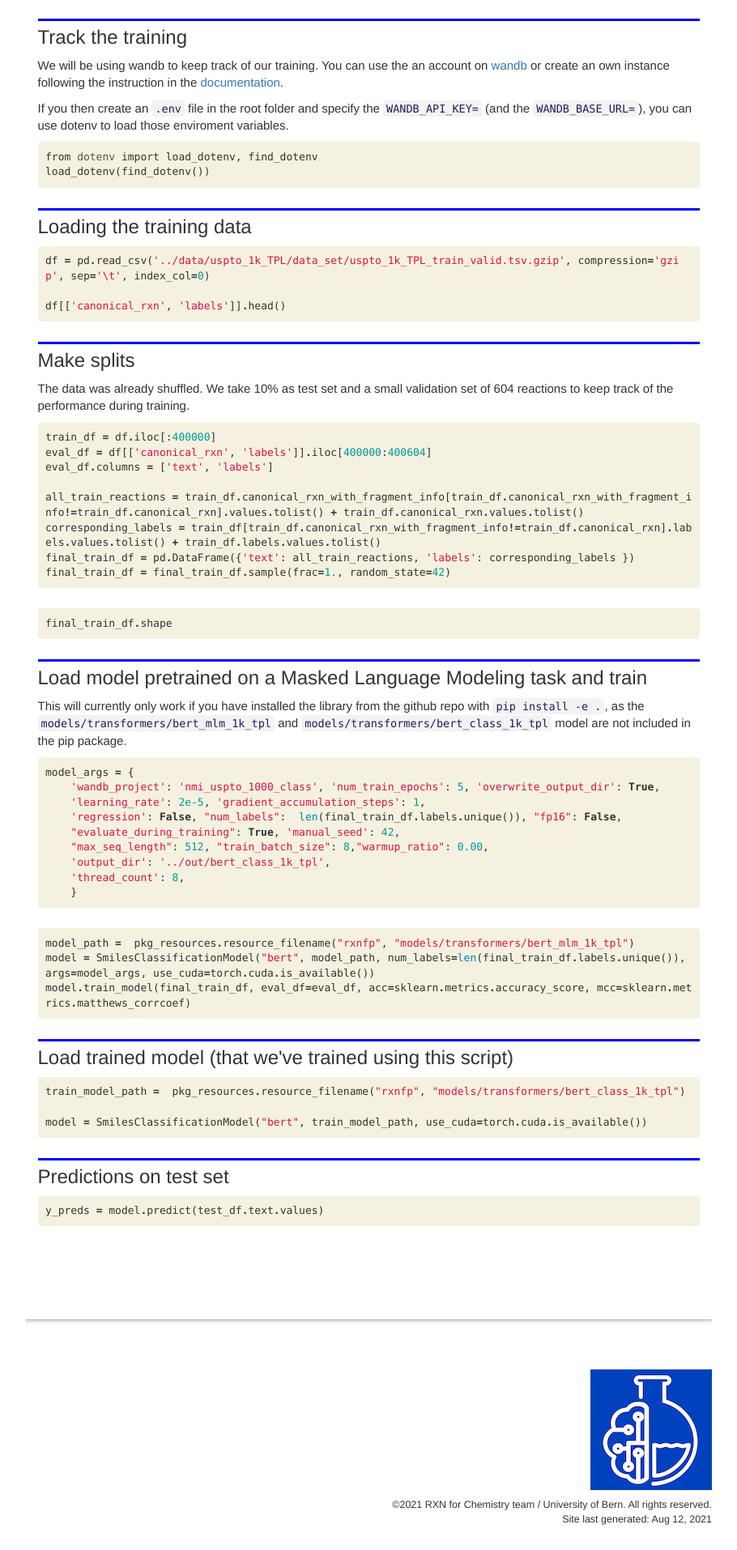
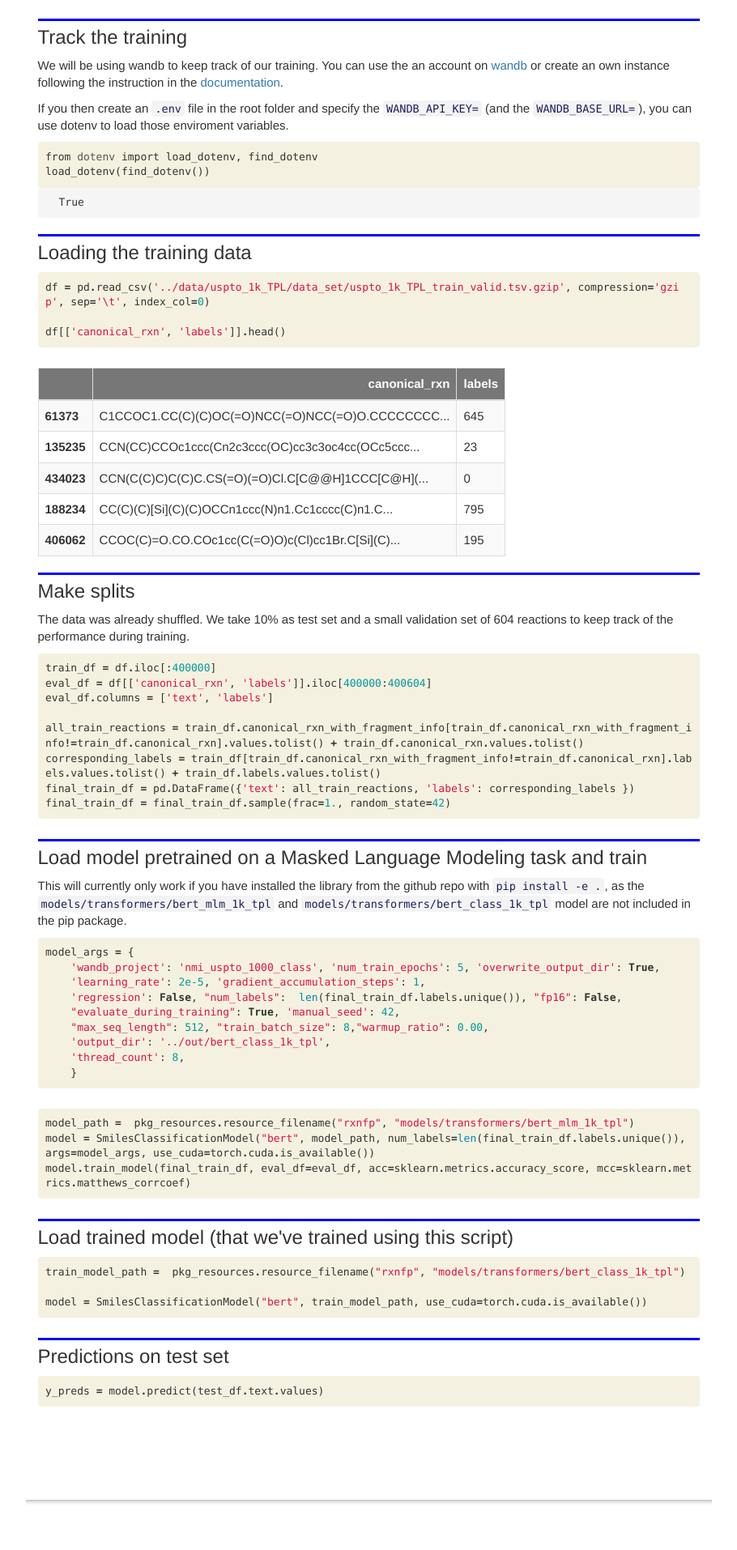
Before and after one commit to rxn4chemistry/rxnfp, a Jekyll site: the page built from docs/fine_tune_bert_on_uspto_1k_tpl.html, in a window 1280 px wide. Shown: the part 682-2596 px from the top of the page at 81% size, without its empty margins (331-1241 px from the left). Built offline with Jekyll 4.4.1, drawn with Linux system fonts in a browser that asks for light colours; nearby versions of some CDN libraries; comment, search, counter and statistics services are not loaded.

Commit message:
fixing vulnerability

```diff
--- a/docs/Gemfile
+++ b/docs/Gemfile
@@ -9,3 +9,4 @@ gem "kramdown", ">= 2.3.1"
 gem "nokogiri", ">= 1.11.4"
 gem "rexml", ">= 3.2.5"
 gem "jekyll-remote-theme"
+gem "addressable", ">= 2.8.0"
--- a/docs/fine_tune_bert_on_uspto_1k_tpl.html
+++ b/docs/fine_tune_bert_on_uspto_1k_tpl.html
@@ -79,6 +79,22 @@ nb_path: "nbs/09_fine_tune_bert_on_uspto_1k_tpl.ipynb"
 </div>
 </div>
 
+<div class="output_wrapper">
+<div class="output">
+
+<div class="output_area">
+
+
+
+<div class="output_text output_subarea output_execute_result">
+<pre>True</pre>
+</div>
+
+</div>
+
+</div>
+</div>
+
 </div>
     {% endraw %}
 
@@ -101,6 +117,71 @@ nb_path: "nbs/09_fine_tune_bert_on_uspto_1k_tpl.ipynb"
 </pre></div>
 
     </div>
+</div>
+</div>
+
+<div class="output_wrapper">
+<div class="output">
+
+<div class="output_area">
+
+
+<div class="output_html rendered_html output_subarea output_execute_result">
+<div>
+<style scoped>
+    .dataframe tbody tr th:only-of-type {
+        vertical-align: middle;
+    }
+
+    .dataframe tbody tr th {
+        vertical-align: top;
+    }
+
+    .dataframe thead th {
+        text-align: right;
+    }
+</style>
+<table border="1" class="dataframe">
+  <thead>
+    <tr style="text-align: right;">
+      <th></th>
+      <th>canonical_rxn</th>
+      <th>labels</th>
+    </tr>
+  </thead>
+  <tbody>
+    <tr>
+      <th>61373</th>
+      <td>C1CCOC1.CC(C)(C)OC(=O)NCC(=O)NCC(=O)O.CCCCCCCC...</td>
+      <td>645</td>
+    </tr>
+    <tr>
+      <th>135235</th>
+      <td>CCN(CC)CCOc1ccc(Cn2c3ccc(OC)cc3c3oc4cc(OCc5ccc...</td>
+      <td>23</td>
+    </tr>
+    <tr>
+      <th>434023</th>
+      <td>CCN(C(C)C)C(C)C.CS(=O)(=O)Cl.C[C@@H]1CCC[C@H](...</td>
+      <td>0</td>
+    </tr>
+    <tr>
+      <th>188234</th>
+      <td>CC(C)(C)[Si](C)(C)OCCn1ccc(N)n1.Cc1cccc(C)n1.C...</td>
+      <td>795</td>
+    </tr>
+    <tr>
+      <th>406062</th>
+      <td>CCOC(C)=O.CO.COc1cc(C(=O)O)c(Cl)cc1Br.C[Si](C)...</td>
+      <td>195</td>
+    </tr>
+  </tbody>
+</table>
+</div>
+</div>
+
+</div>
+
 </div>
 </div>
 
@@ -129,23 +210,6 @@ nb_path: "nbs/09_fine_tune_bert_on_uspto_1k_tpl.ipynb"
 <span class="n">corresponding_labels</span> <span class="o">=</span> <span class="n">train_df</span><span class="p">[</span><span class="n">train_df</span><span class="o">.</span><span class="n">canonical_rxn_with_fragment_info</span><span class="o">!=</span><span class="n">train_df</span><span class="o">.</span><span class="n">canonical_rxn</span><span class="p">]</span><span class="o">.</span><span class="n">labels</span><span class="o">.</span><span class="n">values</span><span class="o">.</span><span class="n">tolist</span><span class="p">()</span> <span class="o">+</span> <span class="n">train_df</span><span class="o">.</span><span class="n">labels</span><span class="o">.</span><span class="n">values</span><span class="o">.</span><span class="n">tolist</span><span class="p">()</span>
 <span class="n">final_train_df</span> <span class="o">=</span> <span class="n">pd</span><span class="o">.</span><span class="n">DataFrame</span><span class="p">({</span><span class="s1">&#39;text&#39;</span><span class="p">:</span> <span class="n">all_train_reactions</span><span class="p">,</span> <span class="s1">&#39;labels&#39;</span><span class="p">:</span> <span class="n">corresponding_labels</span> <span class="p">})</span>
 <span class="n">final_train_df</span> <span class="o">=</span> <span class="n">final_train_df</span><span class="o">.</span><span class="n">sample</span><span class="p">(</span><span class="n">frac</span><span class="o">=</span><span class="mf">1.</span><span class="p">,</span> <span class="n">random_state</span><span class="o">=</span><span class="mi">42</span><span class="p">)</span>
-</pre></div>
-
-    </div>
-</div>
-</div>
-
-</div>
-    {% endraw %}
-
-    {% raw %}
-
-<div class="cell border-box-sizing code_cell rendered">
-<div class="input">
-
-<div class="inner_cell">
-    <div class="input_area">
-<div class=" highlight hl-ipython3"><pre><span></span><span class="n">final_train_df</span><span class="o">.</span><span class="n">shape</span>
 </pre></div>
 
     </div>
```
Also changed, not shown: docs/Gemfile.lock, 1 other file.
